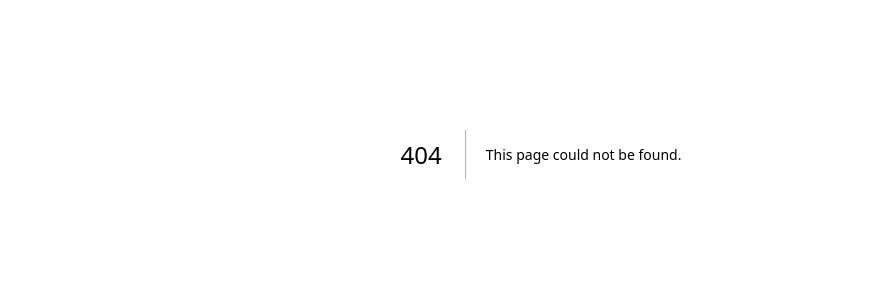
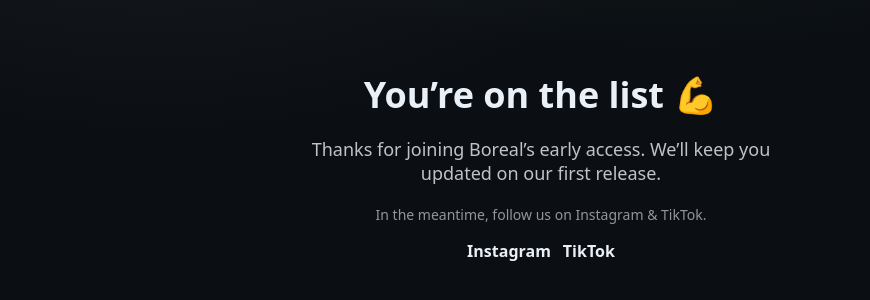
Before and after one commit to nutritionboreal-arch/BOREAL, a Next.js app: page /thanks in a window 1280 px wide. Before the commit this address had no page. Shown: the part 246-546 px from the top of the page, without its empty margins (99-969 px from the left). Built offline with nearby package versions, Linux system fonts and the light colour scheme.

Commit message:
redirect after signup

```diff
--- a/app/page.tsx
+++ b/app/page.tsx
@@ -1,3 +1,4 @@
+"use client";
 import Image from "next/image";
 
 export default function Home() {
@@ -103,6 +104,11 @@
           action="https://formspree.io/f/xnjbaozz"
           method="POST"
           className="formRow"
+          onSubmit={() => {
+            setTimeout(() => {
+              window.location.href = "/thanks";
+            }, 500);
+          }}
         >
           <input
             className="input"
--- /dev/null
+++ b/app/thanks/page.tsx
@@ -0,0 +1,52 @@
+export default function Thanks() {
+  return (
+    <main
+      style={{
+        minHeight: "100vh",
+        display: "flex",
+        alignItems: "center",
+        justifyContent: "center",
+        padding: 24,
+        textAlign: "center",
+      }}
+    >
+      <div style={{ maxWidth: 520 }}>
+        <h1 style={{ fontSize: 36, marginBottom: 10 }}>
+          You’re on the list 💪
+        </h1>
+
+        <p style={{ fontSize: 18, opacity: 0.8 }}>
+          Thanks for joining Boreal’s early access. We’ll keep you updated on
+          our first release.
+        </p>
+
+        <p style={{ marginTop: 20, fontSize: 14, opacity: 0.6 }}>
+          In the meantime, follow us on Instagram & TikTok.
+        </p>
+
+        <div style={{ marginTop: 16 }}>
+          <a
+            href="https://instagram.com/TUCOMPTE"
+            style={{
+              marginRight: 12,
+              textDecoration: "none",
+              fontWeight: 700,
+            }}
+          >
+            Instagram
+          </a>
+
+          <a
+            href="https://tiktok.com/@TUCOMPTE"
+            style={{
+              textDecoration: "none",
+              fontWeight: 700,
+            }}
+          >
+            TikTok
+          </a>
+        </div>
+      </div>
+    </main>
+  );
+}
```
